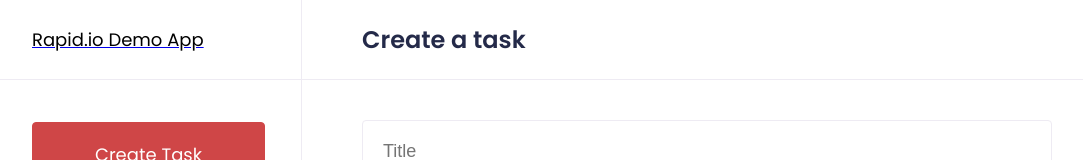
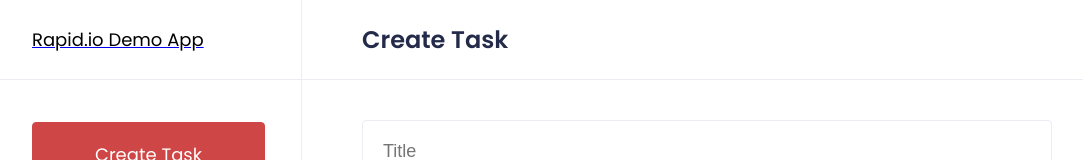
Before and after one commit to JSLibraryDirectory/demo-javascript-todo, a Next.js app: page /new in a window 1280 px wide. Shown: the top 160 px of the page, without its empty margins (98-1181 px from the left). Built offline with nearby package versions, Linux system fonts and the light colour scheme; what @rapid-io/client would draw is missing.

Commit message:
update wording

```diff
--- a/pages/edit.js
+++ b/pages/edit.js
@@ -75,7 +75,7 @@ export default class extends Component {
   render() {
     const { title, description, priority, tags, done } = this.state
     return (
-      <Page heading="Edit a task">
+      <Page heading="Edit Task">
         <div className="wrap">
           <Input
             placeholder="Title"
@@ -105,7 +105,7 @@ export default class extends Component {
           </div>
           <div className="bottom">
             <button className="delete" onClick={this.handleDeleteClick}>
-              Delete a Task
+              Delete this task
             </button>
             <div>
               <Link href="/" inverted margin="0 30px 0 0">
--- a/pages/new.js
+++ b/pages/new.js
@@ -61,7 +61,7 @@ export default class extends Component {
   render() {
     const { title, description, priority, tags, done } = this.state
     return (
-      <Page heading="Create a task">
+      <Page heading="Create Task">
         <div className="wrap">
           <Input
             placeholder="Title"
```
